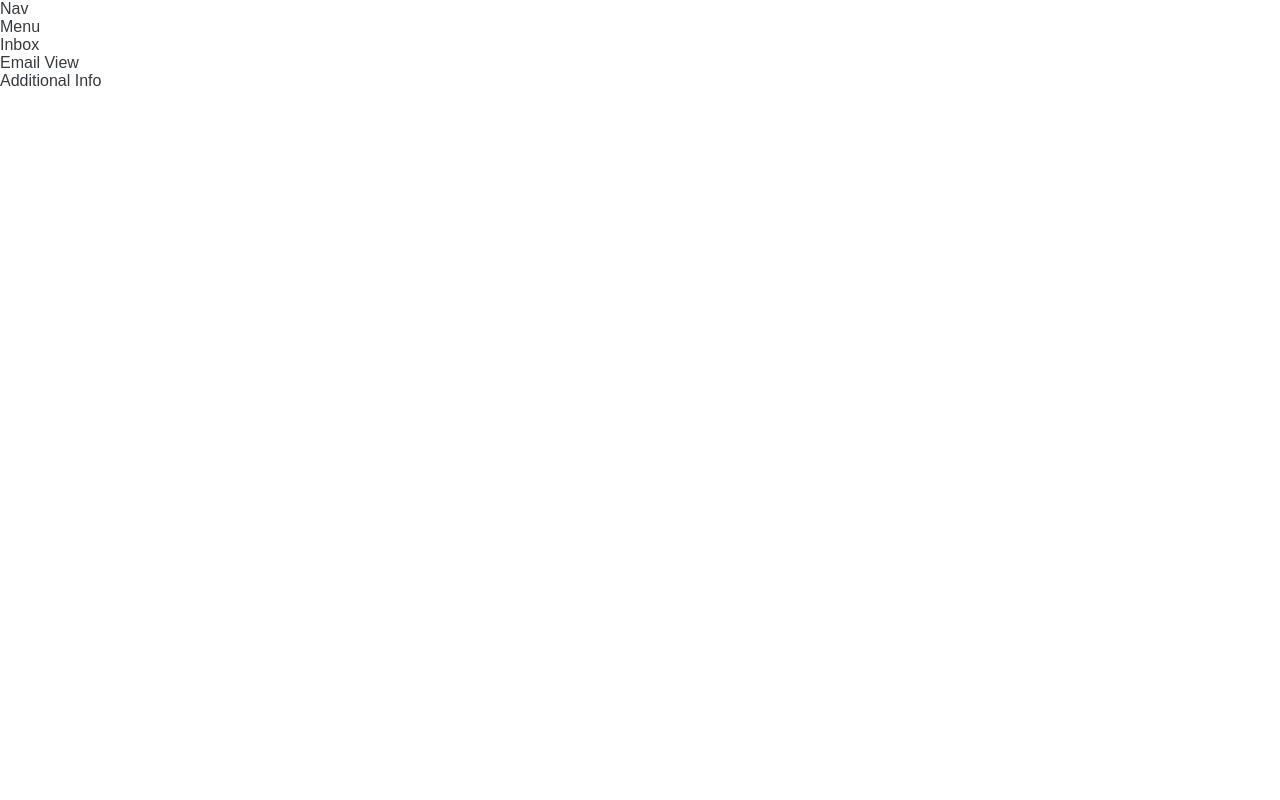
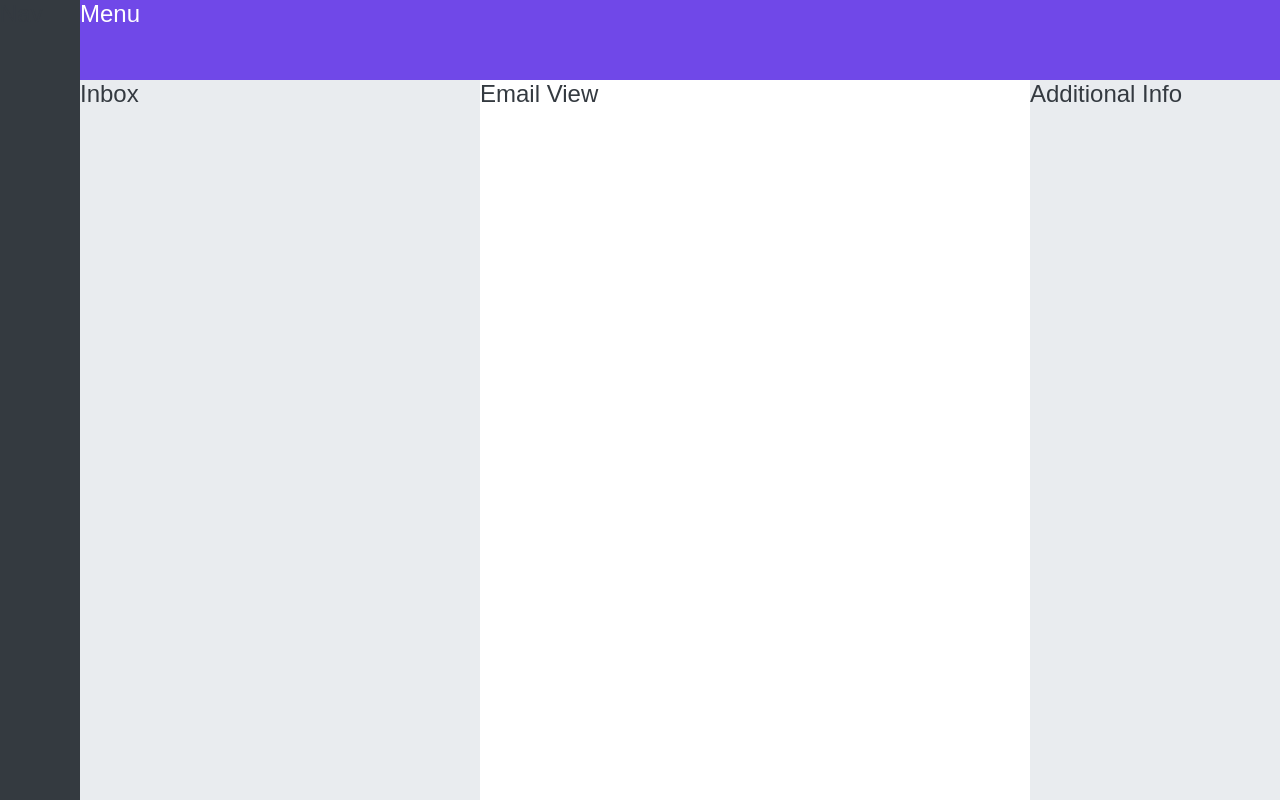
Before and after one commit to kasunweerasinghe/Web-Components, a plain HTML site: page 06-app-layout.html in a window 1280 px wide. Drawn offline with Linux system fonts and the light colour scheme.

Commit message:
add grid

```diff
--- a/06-app-layout.html
+++ b/06-app-layout.html
@@ -12,15 +12,40 @@ created by kasunrachintha on 11/24/22
     <meta charset="UTF-8">
     <title>App Layout</title>
     <style>
-        *{
+        * {
             margin: 0;
             padding: 0;
             box-sizing: border-box;
         }
 
-        body{
+        body {
             font-family: sans-serif;
             color: #343a40;
+            font-size: 24px;
+            height: 100vh;
+
+            display: grid;
+            grid-template-columns: 80px 400px 1fr 250px;
+            grid-template-rows: 80px 1fr;
+        }
+
+        nav {
+            background-color: #343a40;
+            grid-row: 1 / -1;
+        }
+
+        menu {
+            background-color: #7048e8;
+            color: #ffffff;
+            grid-column: 2 / -1;
+        }
+
+        section {
+            background-color: #e9ecef;
+        }
+
+        aside {
+            background-color: #e9ecef;
         }
     </style>
 
@@ -28,13 +53,9 @@ created by kasunrachintha on 11/24/22
 <body>
 
 <nav>Nav</nav>
-
 <menu>Menu</menu>
-
 <section>Inbox</section>
-
 <main>Email View</main>
-
 <aside>Additional Info</aside>
 
 </body>
```
